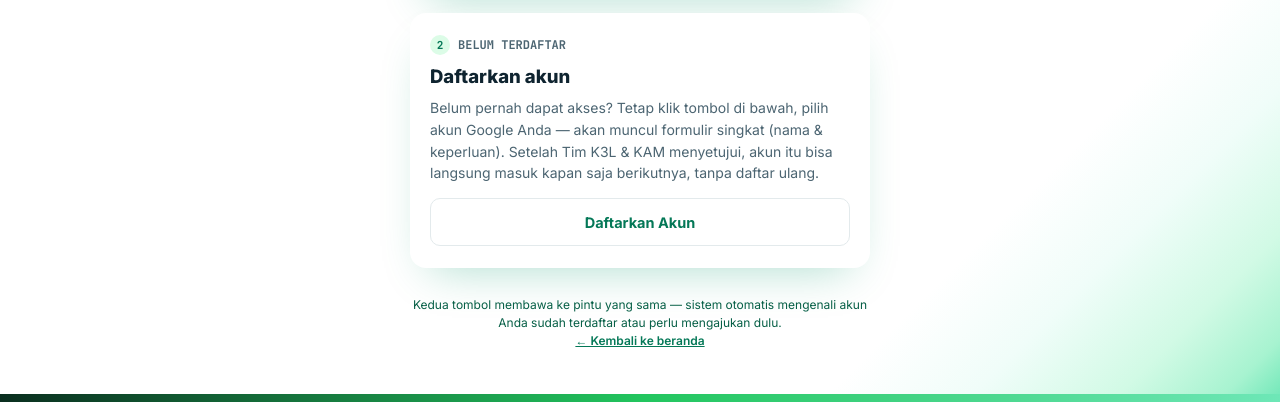
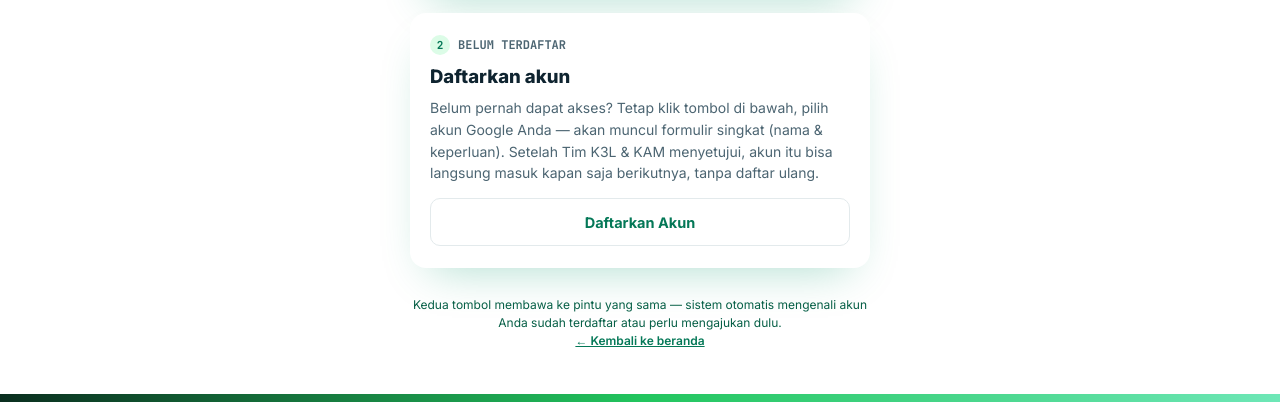
Before and after one commit to rengganayunus-beep/portal-k3-pusdiklat, a plain HTML site: page masuk.html in a window 1280 px wide. Shown: the part 411-813 px from the top of the page. Drawn offline with Linux system fonts and the light colour scheme.

Commit message:
Jadikan latar masuk.html total putih
Gradasi dihapus, latar belakang jadi putih polos - identitas hijau
tetap ada lewat bar aksen atas/bawah, ikon, dan tombol.

Co-Authored-By: Claude Sonnet 5 <noreply@anthropic.com>

```diff
--- a/masuk.html
+++ b/masuk.html
@@ -21,9 +21,7 @@
 *{box-sizing:border-box}
 html,body{min-height:100%}
 body{margin:0;font-family:'Inter',system-ui,sans-serif;color:var(--ink);display:flex;flex-direction:column;min-height:100vh;
-  background:
-    radial-gradient(1300px 800px at 18% 12%, #ffffff 0%, transparent 75%),
-    linear-gradient(135deg, #FFFFFF 0%, #FFFFFF 78%, #F0FDF9 85%, #D1FAE5 92%, #A7F3D0 97%, #6EE7B7 100%);
+  background:#FFFFFF;
 }
 .bar{height:8px;flex-shrink:0;background:linear-gradient(90deg,var(--grn-dk),var(--grn-lt),var(--mint))}
 .main{flex:1;display:grid;place-items:center;padding:32px 16px}
```
